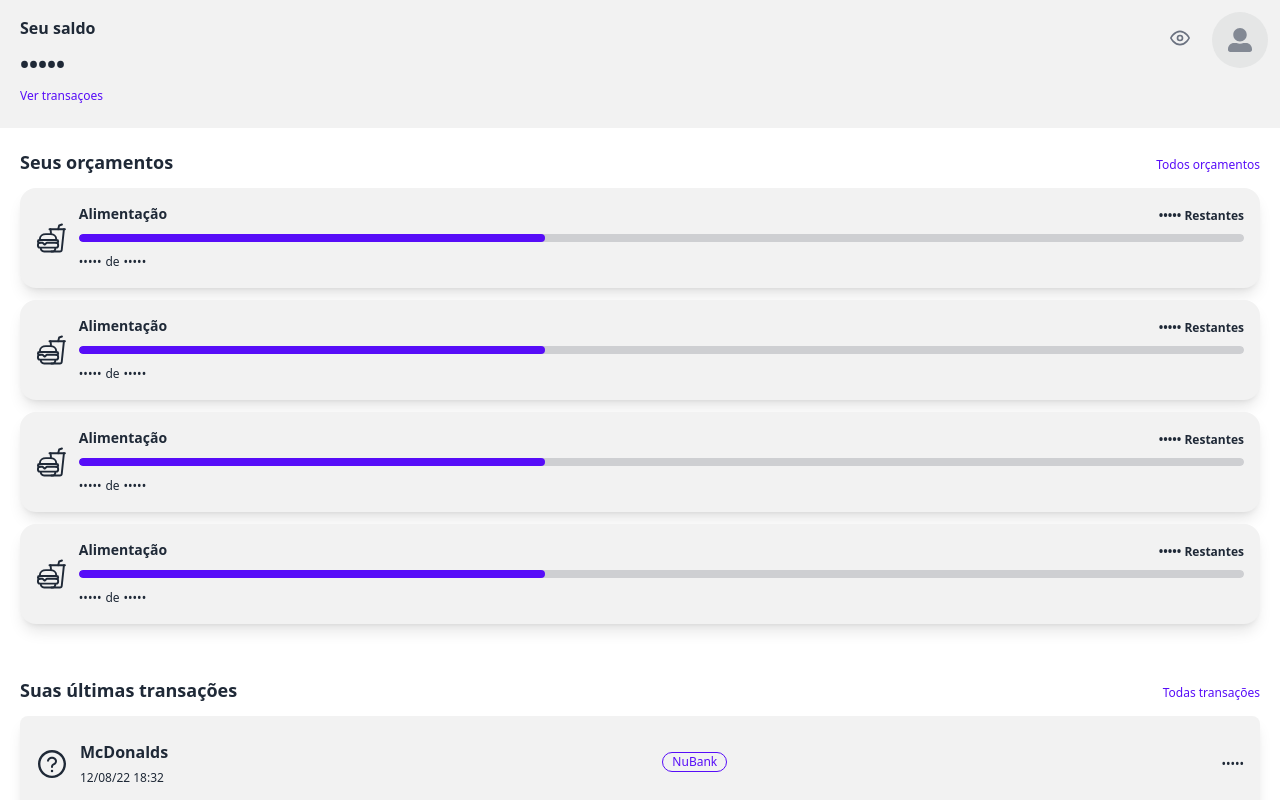
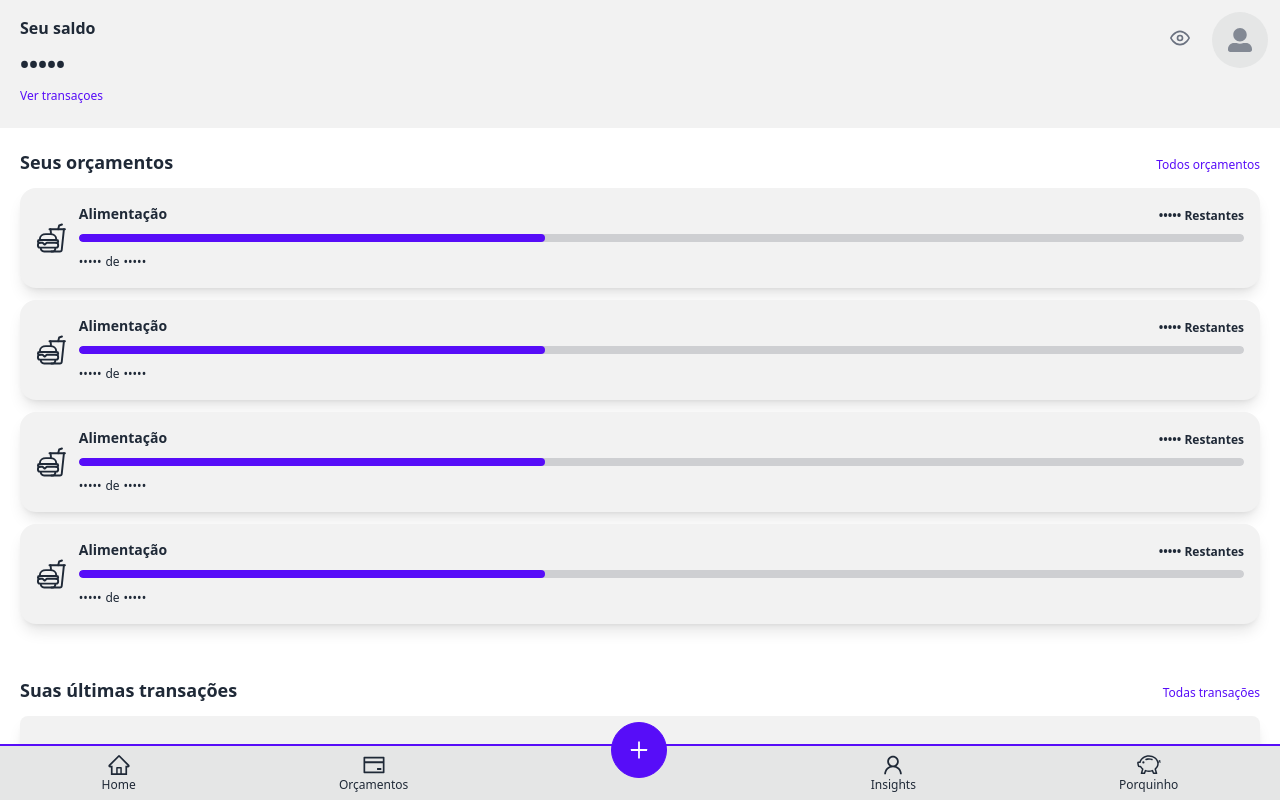
Before and after one commit to Crown32/Alfred, a React (Create React App) app: page / in a window 1280 px wide. Shown: the top 800 px of the page. Built offline with nearby package versions, Linux system fonts and the light colour scheme; no server answers; sample sign-in values are in the browser's storage.

Commit message:
Adicionado bottomNav

```diff
--- /dev/null
+++ b/src/components/BottomNav.jsx
@@ -0,0 +1,29 @@
+import { Link } from 'react-router-dom'
+import {AiOutlineHome, AiOutlineCreditCard, AiOutlineUser, AiOutlinePlus} from 'react-icons/ai';
+import {BsPiggyBank} from 'react-icons/bs';
+
+export default function BottomNav() {
+  return (
+    <div className="fixed bottom-0 flex justify-around w-screen h-14 bg-base-300 text-base border-t-2 border-primary">
+      <Link to="/" className="flex flex-col items-center justify-center">
+        <AiOutlineHome className="w-6 h-6"/>
+        <span className="text-xs">Home</span>
+      </Link>
+      <Link to="/" className="flex flex-col items-center justify-center">
+        <AiOutlineCreditCard className="w-6 h-6"/>
+        <span className="text-xs">Orçamentos</span>
+      </Link>
+      <button className="btn btn-primary btn-circle -mt-6 w-14 h-14">
+        <AiOutlinePlus className="w-6 h-6"/>
+      </button>
+      <Link to="/" className="flex flex-col items-center justify-center">
+        <AiOutlineUser className="w-6 h-6"/>
+        <span className="text-xs">Insights</span>
+      </Link>
+      <Link to="/" className="flex flex-col items-center justify-center">
+        <BsPiggyBank className="w-6 h-6"/>
+        <span className="text-xs">Porquinho</span>
+      </Link>
+    </div>
+  )
+}
--- a/src/pages/Home.jsx
+++ b/src/pages/Home.jsx
@@ -1,6 +1,7 @@
 import Header from '../components/Header';
 import PlanningList from '../components/BudgetList';
 import TransactionList from '../components/TransactionList';
+import BottomNav from '../components/BottomNav';
 
 export default function Home() {
 
@@ -9,6 +10,7 @@ export default function Home() {
       <Header />
       <PlanningList />
       <TransactionList />
+      <BottomNav />
     </div>
 
   )
--- a/tailwind.config.js
+++ b/tailwind.config.js
@@ -4,7 +4,7 @@ module.exports = {
     extend: {},
   },
   daisyui: {
-    themes: ["light"],
+    themes: ["light","dark"],
   },
 
   plugins: [
```
